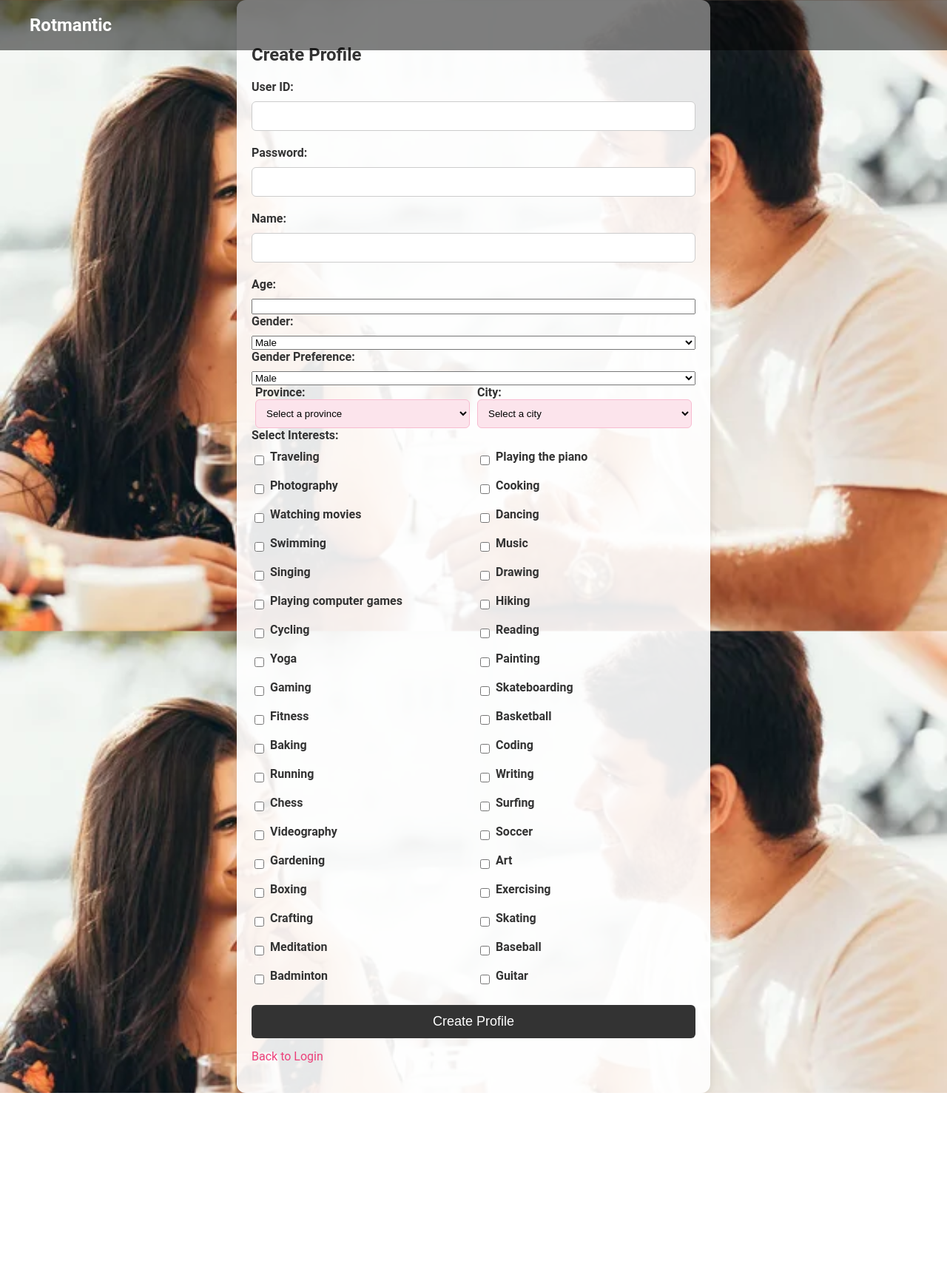
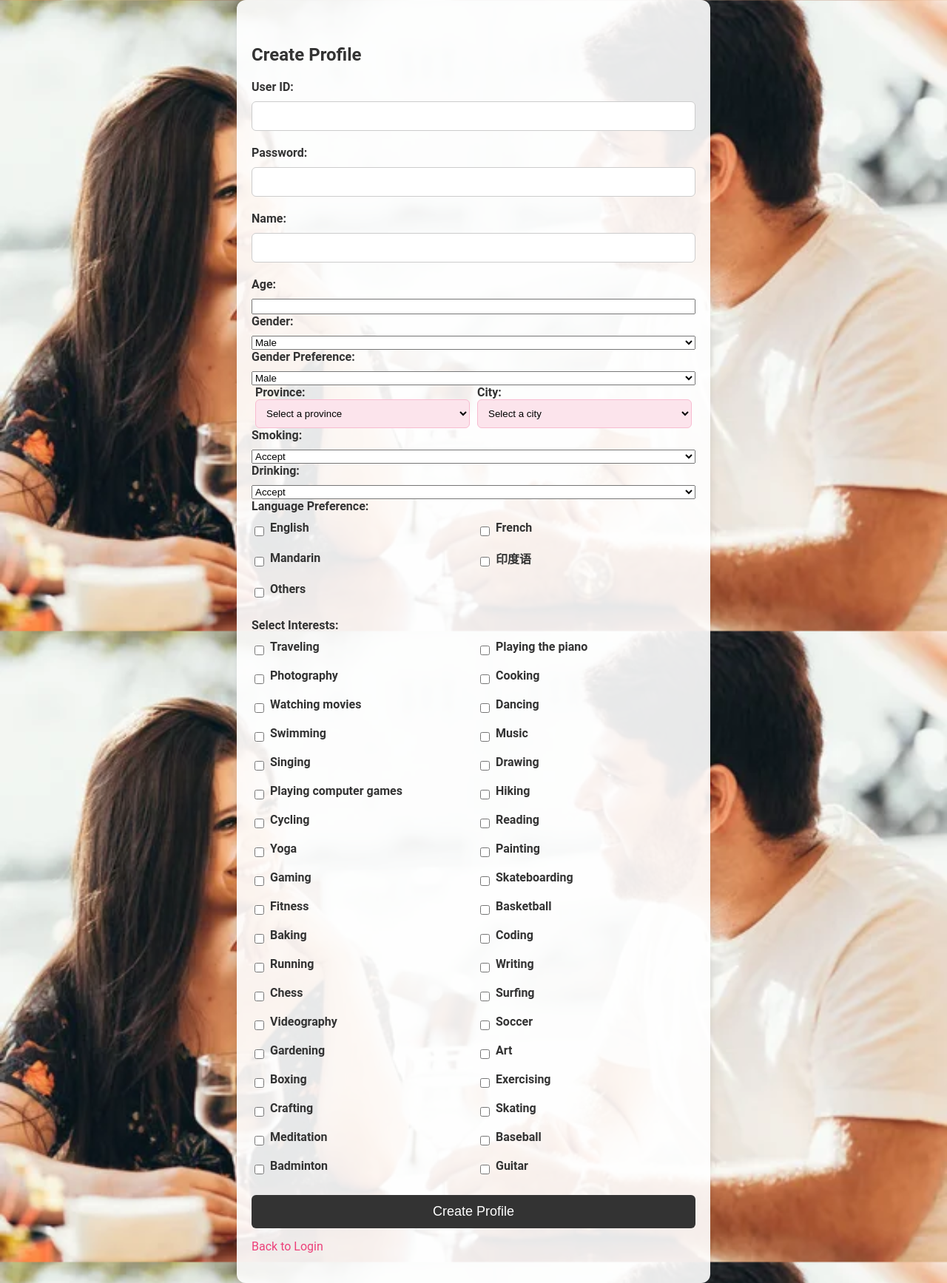
Before and after one commit to eren006/hello_flask, a Flask app: page /create in a window 1280 px wide. Shown: the whole page at 74% size. Before the commit the page ends 1478 px from the top, so only its background shows below. Run offline with Flask 3, Linux system fonts and the light colour scheme.

Commit message:
‘add smoke and alch’

```diff
--- a/static/styles.css
+++ b/static/styles.css
@@ -178,6 +178,27 @@ a.create-profile-button:hover, a.back-to-login-button:hover {
     z-index: 4; /* Ensure the checkboxes are above other content */
 }
 
+/* Language Grid Styling */
+.languages-grid {
+    display: grid;
+    grid-template-columns: repeat(2, 1fr); /* Two columns */
+    gap: 10px; /* Space between checkboxes */
+    margin-bottom: 20px;
+    text-align: left;
+    z-index: 4; /* Ensure the languages grid is above the background hover */
+}
+
+.language-item {
+    display: flex;
+    align-items: center;
+    z-index: 4; /* Ensure each language item is above other content */
+}
+
+.language-item input[type="checkbox"] {
+    margin-right: 8px;
+    z-index: 4; /* Ensure the checkboxes are above other content */
+}
+
 /* Location Select Styling */
 .location-group {
     display: flex;
--- a/templates/create.html
+++ b/templates/create.html
@@ -53,13 +53,7 @@
     </script>
 </head>
 <body>
-    <header>
-        <div class="header-bar">
-            <h1>Rotmantic</h1>
-        </div>
-    </header>
-    <div class="content">  <!-- Added content container -->
-        <div class="create-container">
+    <div class="create-container content">
         <form method="POST" action="{{ url_for('create') }}">
             <h2>Create Profile</h2>
 
@@ -116,6 +110,42 @@
                 </div>
             </div>
 
+            <label for="smoking">Smoking:</label>
+            <select id="smoking" name="smoking" required>
+                <option value="accept">Accept</option>
+                <option value="not_accept">Do Not Accept</option>
+            </select>
+
+            <label for="drinking">Drinking:</label>
+            <select id="drinking" name="drinking" required>
+                <option value="accept">Accept</option>
+                <option value="not_accept">Do Not Accept</option>
+            </select>
+
+            <label for="languages">Language Preference:</label>
+            <div class="languages-grid">
+                <div class="language-item">
+                    <input type="checkbox" id="english" name="languages" value="english">
+                    <label for="english">English</label>
+                </div>
+                <div class="language-item">
+                    <input type="checkbox" id="french" name="languages" value="french">
+                    <label for="french">French</label>
+                </div>
+                <div class="language-item">
+                    <input type="checkbox" id="mandarin" name="languages" value="mandarin">
+                    <label for="mandarin">Mandarin</label>
+                </div>
+                <div class="language-item">
+                    <input type="checkbox" id="hindi" name="languages" value="hindi">
+                    <label for="hindi">印度语</label>
+                </div>
+                <div class="language-item">
+                    <input type="checkbox" id="other" name="languages" value="other">
+                    <label for="other">Others</label>
+                </div>
+            </div>
+
             <label for="interests">Select Interests:</label>
             <div class="interests-grid">
                 {% for interest in interests %}
@@ -130,6 +160,5 @@
             <a href="{{ url_for('login') }}" class="back-to-login-button">Back to Login</a>
         </form>
     </div>
-    </div>
 </body>
 </html>
```
Lines whose indentation alone changed are shown as unchanged.
